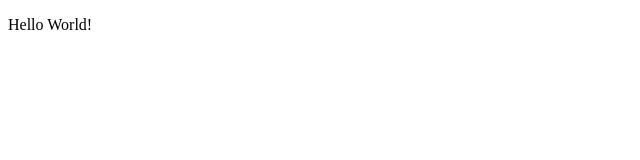
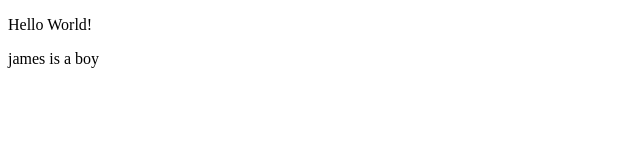
Before and after one commit to owolabitoluwalase3-tech/james, a plain HTML site: page index.html in a window 1280 px wide. Shown: the full height of the page, 0-640 px from the left. Drawn offline with Linux system fonts and the light colour scheme.

Commit message:
second comit

```diff
--- a/index.html
+++ b/index.html
@@ -7,5 +7,7 @@
 </head>
 <body>
     <p>Hello World!</p>
+    <p>james is a boy </p>
+
 </body>
 </html>
```
